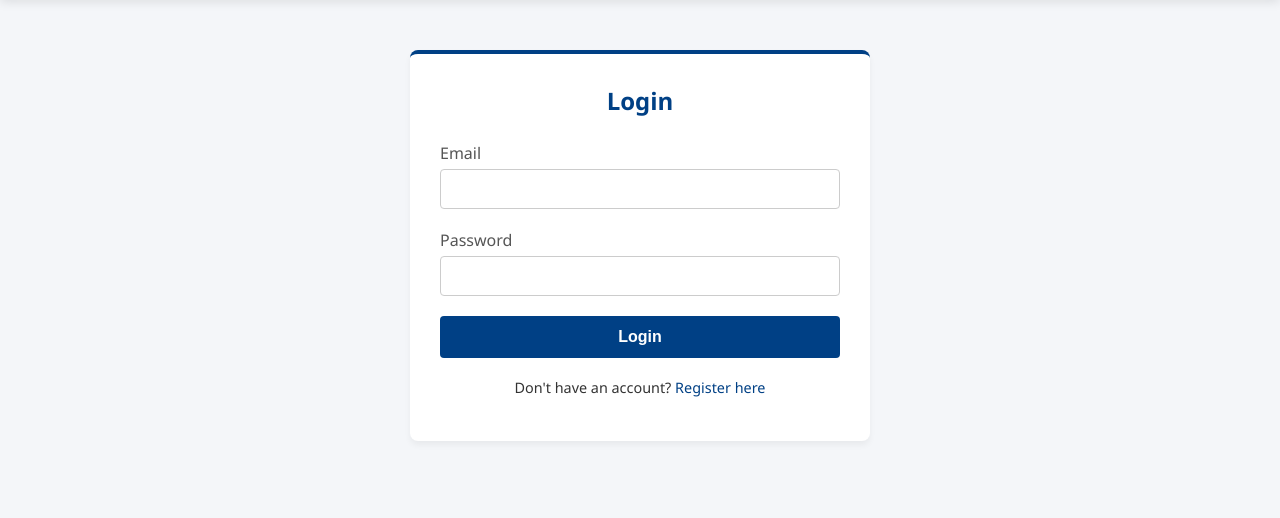
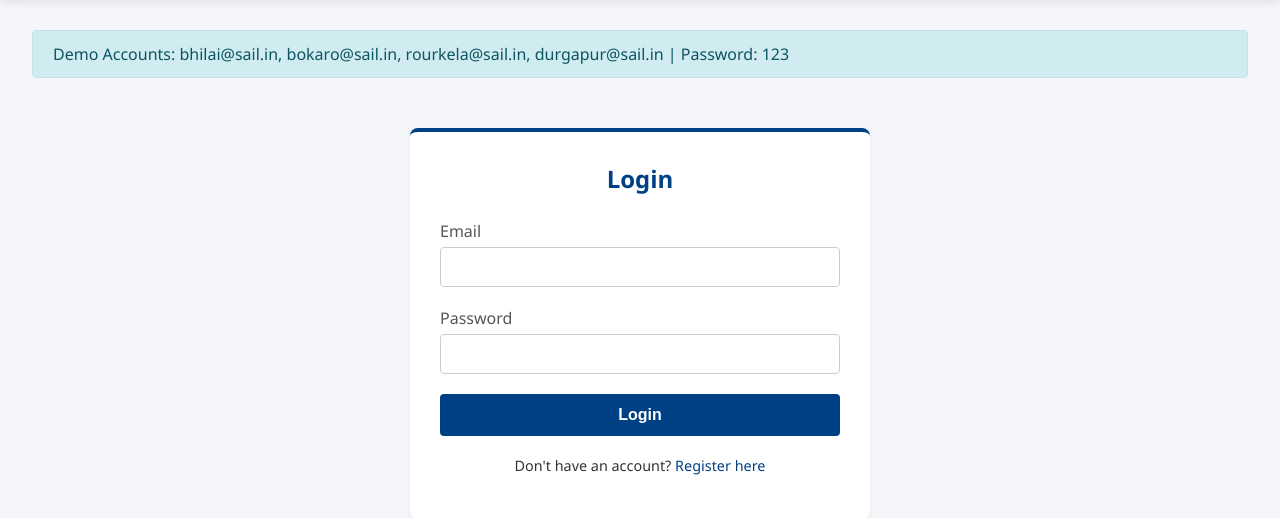
Before and after one commit to Ankush-nsut29/SAIL-Safar, a Flask app: page /auth/login in a window 1280 px wide. Shown: the part 138-656 px from the top of the page. Run offline with Flask 3, Linux system fonts and the light colour scheme.

Commit message:
demo accounts

```diff
--- a/blueprints/auth.py
+++ b/blueprints/auth.py
@@ -6,6 +6,9 @@ auth_bp = Blueprint('auth', __name__, url_prefix='/auth')
 
 @auth_bp.route('/login', methods=['GET', 'POST'])
 def login():
+    if request.method == 'GET':
+        flash('Demo Accounts: bhilai@sail.in, bokaro@sail.in, rourkela@sail.in, durgapur@sail.in | Password: 123', 'info')
+
     if request.method == 'POST':
         email = request.form.get('email')
         password = request.form.get('password')
--- a/static/style.css
+++ b/static/style.css
@@ -178,6 +178,12 @@ body {
     border: 1px solid #c3e6cb;
 }
 
+.flash-info {
+    background-color: #d1ecf1;
+    color: #0c5460;
+    border: 1px solid #bee5eb;
+}
+
 /* Dashboard Grid Component */
 .dashboard-grid {
     display: grid;
```
